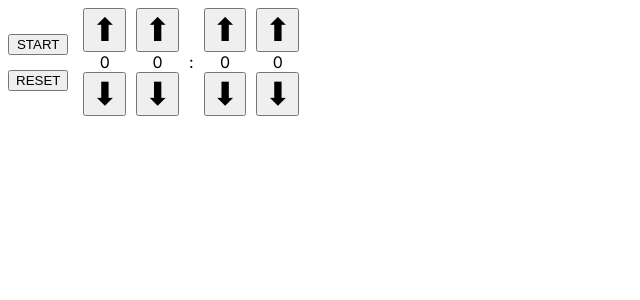
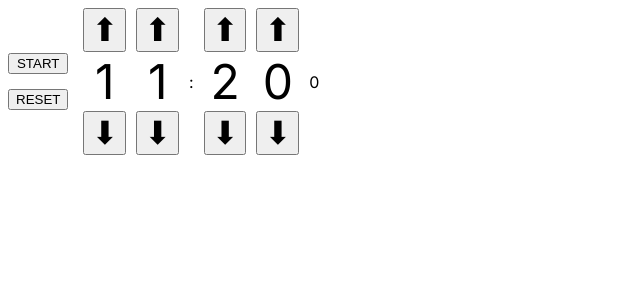
Before and after one commit to bochrap/pomodoro-next, a Next.js app in the folder pomodoro-next/: page / in a window 1280 px wide. Shown: the top 300 px of the page, without its empty margins (0-640 px from the left). Built offline with nearby package versions, Linux system fonts and the light colour scheme.

Commit message:
adjust the timer to count down

```diff
--- a/pomodoro-next/package.json
+++ b/pomodoro-next/package.json
@@ -9,9 +9,9 @@
     "lint": "next lint"
   },
   "dependencies": {
+    "next": "14.1.3",
     "react": "^18",
-    "react-dom": "^18",
-    "next": "14.1.3"
+    "react-dom": "^18"
   },
   "devDependencies": {
     "eslint": "^8",
--- a/pomodoro-next/src/app/components/Timer.jsx
+++ b/pomodoro-next/src/app/components/Timer.jsx
@@ -4,12 +4,18 @@ import { useState, useEffect } from "react";
 import TimerDisplay from "./TimerDisplay";
 
 export default function Timer() {
-  const [count, setCount] = useState(0);
+  const [count, countSet] = useState(0);
   const [run, setRun] = useState(0);
   const [btnLabel, setBtnLabel] = useState("START");
+  const soundfile = "/sound.wav";
+
+  const playAudio = () => {
+    const audio = new Audio(soundfile);
+    audio.play();
+  };
 
   function resetTimer() {
-    setCount(0);
+    countSet(0);
   }
   function startTimer() {
     if (run === 0) {
@@ -23,8 +29,8 @@ export default function Timer() {
 
   useEffect(() => {
     const interval = setInterval(() => {
-      setCount((currentCount) => currentCount + run);
-    }, 1000);
+      countSet((currentCount) => currentCount - run);
+    }, 10);
 
     return () => {
       clearInterval(interval);
@@ -41,7 +47,7 @@ export default function Timer() {
           RESET
         </button>
       </div>
-      <TimerDisplay count={count} setCount={setCount} />
+      <TimerDisplay count={count} countSet={countSet} playAudio={playAudio} startTimer={startTimer} />
     </div>
   );
 }
--- a/pomodoro-next/src/app/components/TimerDisplay.jsx
+++ b/pomodoro-next/src/app/components/TimerDisplay.jsx
@@ -1,11 +1,11 @@
 "use client";
 import { useState, useEffect } from "react";
 
-export default function TimerDisplay({ count, setCount }) {
-  const [mt, mtSet] = useState(0);
-  const [ms, msSet] = useState(0);
-  const [st, stSet] = useState(0);
-  const [ss, ssSet] = useState(0);
+export default function TimerDisplay({ count, countSet, playAudio, startTimer }) {
+  const [min_1, min_1Set] = useState(1);
+  const [min_2, min_2Set] = useState(1);
+  const [sec_1, sec_1Set] = useState(2);
+  const [sec_2, sec_2Set] = useState(0);
 
   function controlDigit(digit, digitString, direction) {
     if (direction === "up") {
@@ -25,49 +25,87 @@ export default function TimerDisplay({ count, setCount }) {
     }
   }
 
+  // useEffect(() => {
+  //   if ((sec_1 && min_2 && min_1 && count) === 0) {
+  //     console.log("BEEP BEEP MOTHERFUCKER");
+  //   }
+  //   {
+  //     if (count > 9) {
+  //       sec_1Set(sec_1 + 1);
+  //       countSet(0);
+  //     }
+  //     if (sec_1 > 5) {
+  //       sec_1Set(0);
+  //       min_2Set(min_2 + 1);
+  //     }
+
+  //     if (min_2 > 9) {
+  //       min_2Set(0);
+  //       min_1Set(min_1 + 1);
+  //     }
+  //   }
+  // }, [count, sec_2, sec_1, min_2, min_1]);
+
   useEffect(() => {
-    if (count > 9) {
-      stSet(st + 1);
-      setCount(0);
+    if (sec_1 === 0 && count === 0 && min_1 === 0 && min_2 === 0) {
+      console.log("BEEP BEEP MOTHERFUCKER");
+      startTimer();
     }
-    if (st > 5) {
-      stSet(0);
-      msSet(ms + 1);
+    {
+      if (count < 0) {
+        countSet(9);
+        sec_1Set(sec_1 - 1);
+      }
+
+      if (sec_1 < 0) {
+        sec_1Set(5);
+        min_2Set(min_2 - 1);
+      }
+      if (min_2 < 0) {
+        min_2Set(9);
+        min_1Set(min_1 - 1);
+      }
     }
-
-    if (ms > 9) {
-      msSet(0);
-      mtSet(mt + 1);
-    }
-  }, [count, ss, st, ms, mt]);
+  }, [count, sec_2, sec_1, min_2, min_1]);
 
   return (
     <div id="timer">
       <div className="digit">
-        <button className="digitBtn" onClick={() => controlDigit(mt, "mt", "up")}>
+        <button className="digitBtn" onClick={() => controlDigit(min_1, "min_1", "up")}>
           ⬆
         </button>
-        <span>{mt}</span>
-        <button className="digitBtn" onClick={() => controlDigit(mt, "mt", "down")}>
+        <span>{min_1}</span>
+        <button className="digitBtn" onClick={() => controlDigit(min_1, "min_1", "down")}>
           ⬇
         </button>
       </div>
       <div className="digit">
-        <button className="digitBtn">⬆</button>
-        <span>{ms}</span>
-        <button className="digitBtn">⬇</button>
+        <button className="digitBtn" onClick={() => controlDigit(min_2, "min_2", "up")}>
+          ⬆
+        </button>
+        <span>{min_2}</span>
+        <button className="digitBtn" onClick={() => controlDigit(min_2, "min_2", "down")}>
+          ⬇
+        </button>
       </div>
       <span>:</span>
       <div className="digit">
-        <button className="digitBtn">⬆</button>
-        <span>{st}</span>
-        <button className="digitBtn">⬇</button>
+        <button className="digitBtn" onClick={() => controlDigit(sec_1, "sec_1", "up")}>
+          ⬆
+        </button>
+        <span>{sec_1}</span>
+        <button className="digitBtn" onClick={() => controlDigit(sec_1, "sec_1", "down")}>
+          ⬇
+        </button>
       </div>
       <div className="digit">
-        <button className="digitBtn">⬆</button>
+        <button className="digitBtn" onClick={() => controlDigit(count, "countSet", "up")}>
+          ⬆
+        </button>
         <span>{count}</span>
         <button className="digitBtn">⬇</button>
       </div>
+      <p>{count}</p>
     </div>
   );
 }
--- a/pomodoro-next/src/app/globals.css
+++ b/pomodoro-next/src/app/globals.css
@@ -20,8 +20,12 @@
   display: flex;
   flex-direction: column;
   align-items: center;
+  font-size: 3rem;
 }
 
 .digitBtn {
   font-size: 2rem;
+  display: flex;
+  align-items: center;
+  justify-content: center;
 }
```
Also changed, not shown: 1 other file (tests, documents, lock files or other folders).
